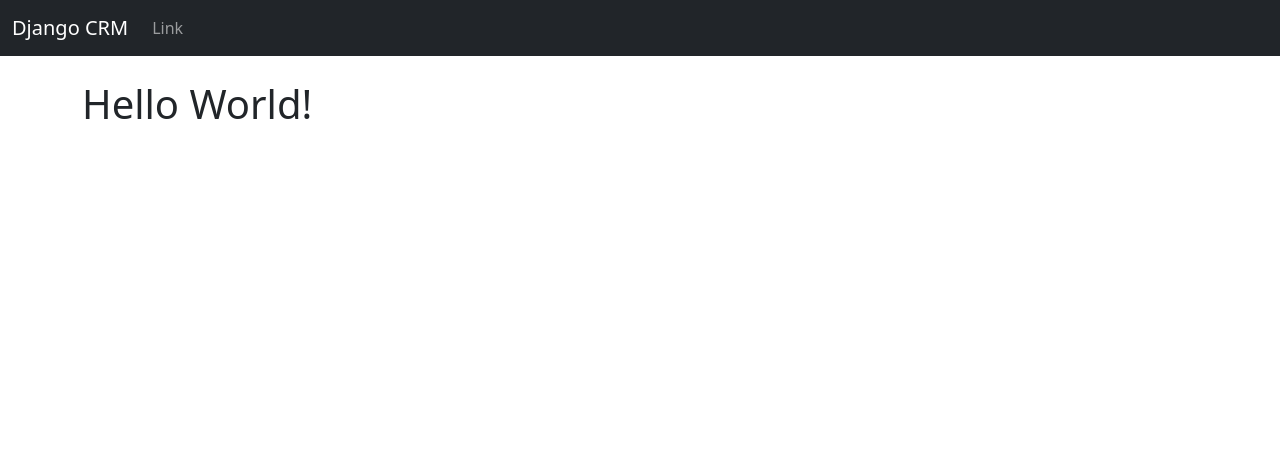
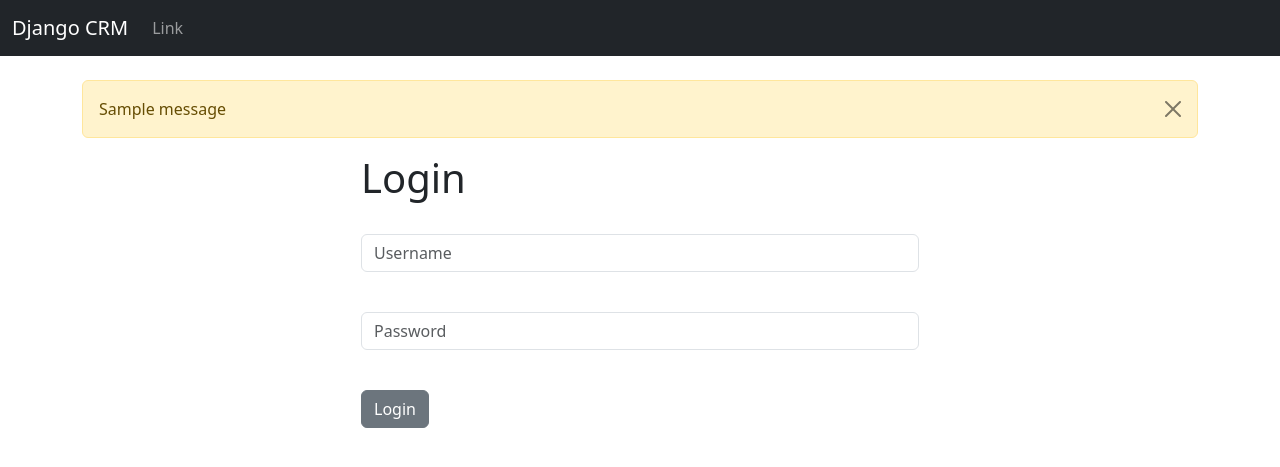
Before and after one commit to AmberForrester/CRM-App, a Django app: template dcrm/website/templates/home.html in a window 1280 px wide. Shown: the top 467 px of the page. Run offline with Django 3.2, Linux system fonts and the light colour scheme; the template is opened without the code that fills it, so the values that code supplies are empty; tables that the repository leaves empty hold one stand-in row (values such as "Sample post"); one stand-in notice (Sample message) is shown.

Commit message:
Login Users

```diff
--- a/dcrm/website/templates/base.html
+++ b/dcrm/website/templates/base.html
@@ -19,6 +19,20 @@
 
     <div class='container'>
         <br/>
+
+        {% if messages %}  {% comment %} #37 - add Django tag for messages defined in views.py {% endcomment %}
+
+            {% for message in messages %}
+            {% comment %} #38 - Bootstrap Alert Field {% endcomment %}
+            <div class="alert alert-warning alert-dismissible fade show" role="alert">
+                {{ message }}
+                <button type="button" class="btn-close" data-bs-dismiss="alert" aria-label="Close"></button>
+            </div>
+
+            {% endfor %}
+
+        {% endif %}
+
         {% block content %} {% comment %} #20 - add content block {% endcomment %}
 
         {% endblock %}
--- a/dcrm/website/templates/home.html
+++ b/dcrm/website/templates/home.html
@@ -7,6 +7,41 @@
 
 {% block content %}
 
-<h1> Hello World! </h1>
+{% comment %} #30 - Login form pop up {% endcomment %}
+<div class='col-md-6 offset-md-3'>{% comment %}BootStrap's center class{% endcomment %}
+
+    {% if user.is_authenticated %} {% comment %} #34 - Only provide login page if user is NOT login, if they are logged in - show them Hello World. {% endcomment%}
+    <h1> Hello World</h1>
+
+    {% else %}
+
+    <h1> Login </h1>
+    <br/>
+    {% comment %} #31 - Create a form with a method that posts to the server when a user fills it out, and brings user back to home. {% endcomment %}
+    <form method='POST' action='{% url 'home' %}'>
+        {% csrf_token %} {% comment %} #32 - Always need CSRF Token Cross Site Request Forgury Token required when creating a form. {% endcomment %}
+
+        {% comment %} #33 - Grab Form from BootStrap and customize {% endcomment %}
+        <form>
+            <div class="mb-3">
+
+              <input type="text" class="form-control" name="username" placeholder="Username" required>
+
+            </div>
+            <br/>
+
+            <div class="mb-3">
+
+              <input type="password" class="form-control" name="password" placeholder="Password" required>
+            </div>
+            <br/>
+
+            <button type="submit" class="btn btn-secondary">Login</button>
+          </form>
+
+
+</div>
+
+{% endif %}
 
 {% endblock %}
--- a/dcrm/website/urls.py
+++ b/dcrm/website/urls.py
@@ -5,4 +5,6 @@ from . import views #12 - Import views.
 
 urlpatterns = [
     path('', views.home, name='home'), #11 - Create a new homepage.
+    path('login/', views.login_user, name='login'), #28 - login url to views.py
+    path('logout/', views.logout_user, name='logout'), #29 - logout url to views.py
 ]
```
Also changed, not shown: dcrm/website/views.py (+29 -2 lines).
